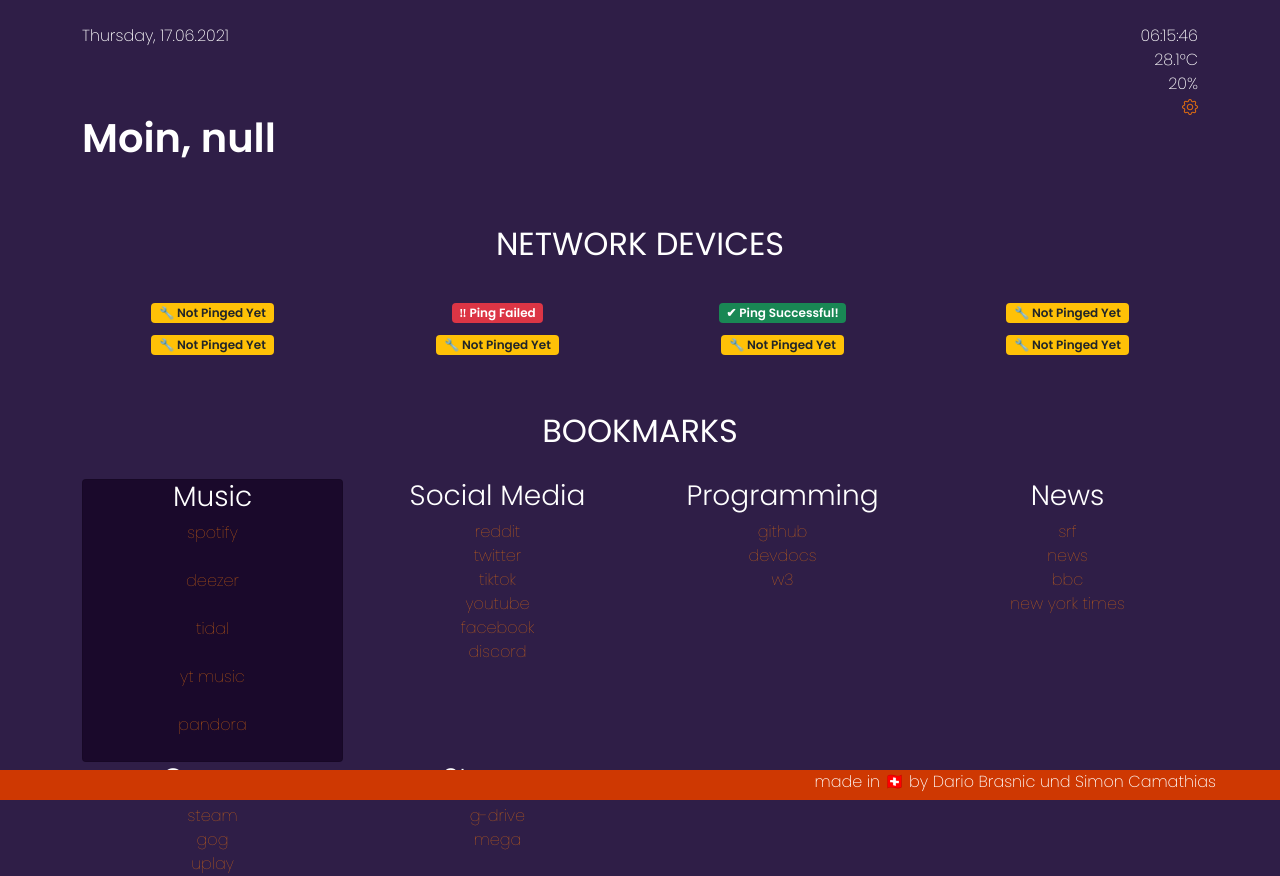
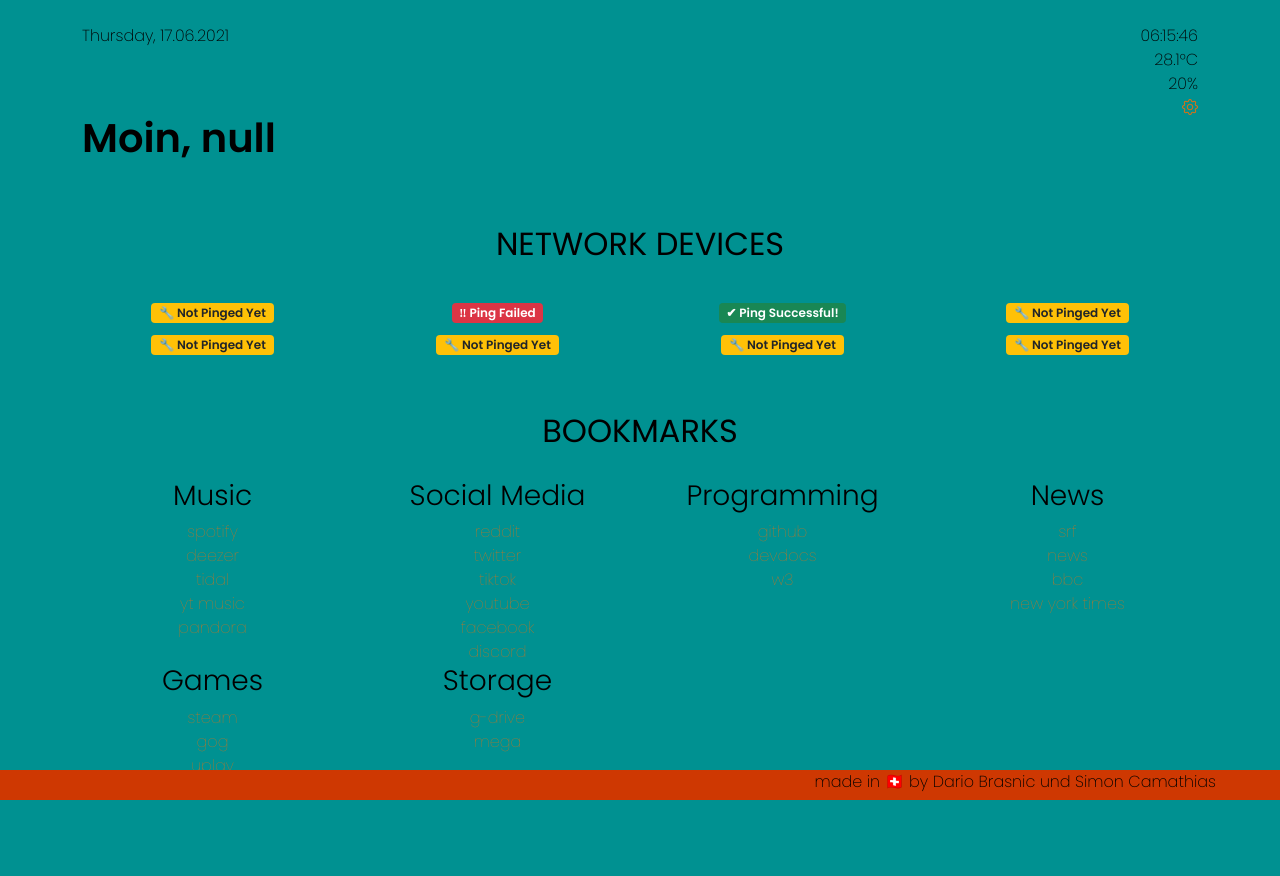
Before and after one commit to n41lit/homepanel, a plain HTML site: page index.html in a window 1280 px wide. After the commit the page ends 800 px from the top, so only its background shows below. Drawn offline with nearby package versions, Linux system fonts and the light colour scheme.

Commit message:
added darkmode

```diff
--- a/index.html
+++ b/index.html
@@ -13,34 +13,40 @@
     <link href="https://fonts.googleapis.com/icon?family=Material+Icons" rel="stylesheet">
     <style>
         :root{
-            --back-color: rgb(47, 30, 71);
+            --back-color: rgb(0, 145, 145);
+            --font-color: rgb(0, 0, 0);
         }
+
+        [data-theme="dark"] {
+            --back-color: rgb(47, 30, 71) ;
+            --font-color: rgb(255, 255, 255);
+        }
+
         body {
             font-family: "Poppins";
-            /*background: url(https://pixabay.com/get/gc7dc7a13cc78a42f2e9fa6c7fe565bcf5b876e7c98f25e8f309d96129db1b5710f5a5211c47d3694d42364d874154bbe_1920.jpg) no-repeat center center fixed;*/
             background-color: var(--back-color);
             text-align: center;
         }
         p {
-            color:white;
+            color: var(--font-color);
             font-weight: 200;
 
         }
         h1 {
-            color: white;
+            color: var(--font-color);
             font-weight: 600;
             margin-top: 12%;
             margin-bottom: 0,5%;
         }
         h2{
-            color: white;
+            color: var(--font-color);
             font-weight: 400;
             margin-bottom: 2%;
             padding-top: 2%;
             padding-bottom: 0.5%;
         }
         h3{
-            color: white;
+            color: var(--font-color);
             font-weight: 300;
 
         }
@@ -169,14 +175,12 @@
             </div>
             <div class="row row-cols-lg-4 row-cols-md-2 row-cols-1">
                 <div class="col">
-                    <div class="card" style="background-color: rgb(26, 9, 43);"* id="bookmarkcontainer" >
                         <h3>Music</h3>
                         <a href="https://prontonmail.ch">spotify</a><br>
                         <a href="https://prontonmail.ch">deezer</a><br>
                         <a href="https://prontonmail.ch">tidal</a><br>
                         <a href="https://prontonmail.ch">yt music</a><br>
                         <a href="https://prontonmail.ch">pandora</a><br>
-                    </div>
                 </div>
                 <div class="col">
                     <h3>Social Media</h3>
@@ -443,6 +447,7 @@
             Darkmode = window.localStorage.getItem("Darkmode");
             if (Darkmode == "true") {
                 document.getElementById("switchDarkmode").checked = true;
+                document.body.setAttribute("data-theme", "dark")
             } else {
             document.getElementById("switchDarkmode").checked = false;
             }
```
